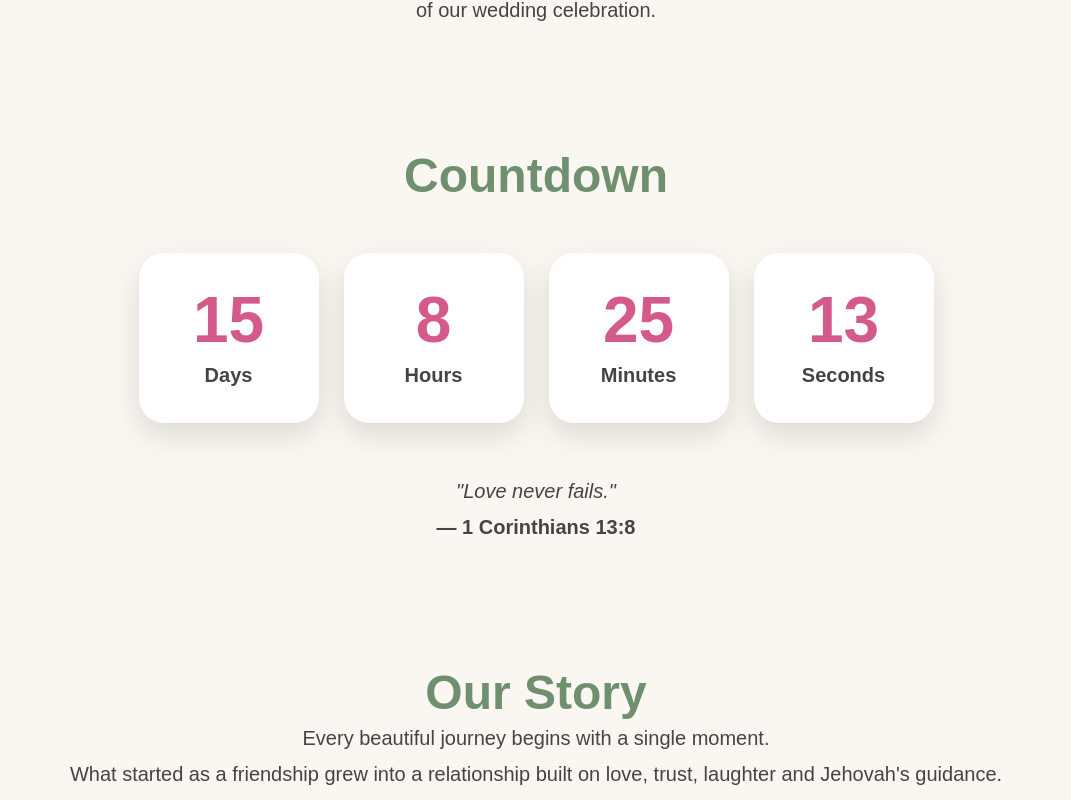
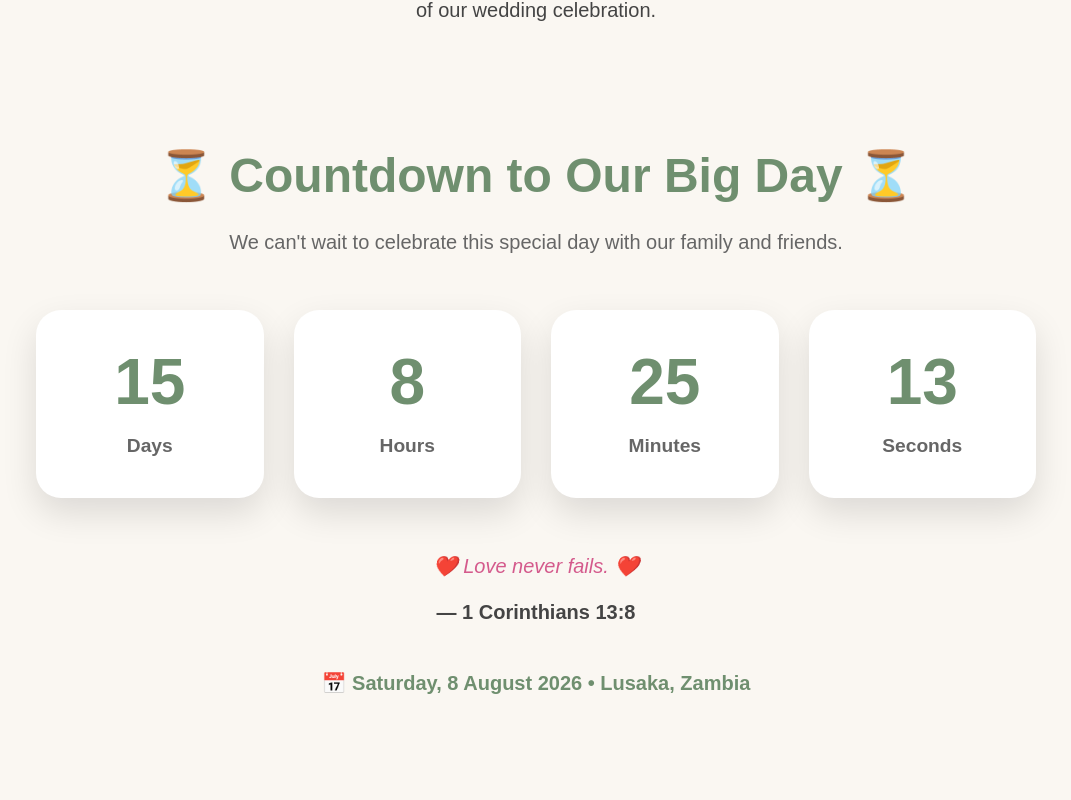
Before and after one commit to BKWedding/BK-Wedding-experience, a React (Vite) app: page / in a window 1280 px wide. Shown: the part 1930-2730 px from the top of the page, without its empty margins (104-1175 px from the left). Built offline with nearby package versions, Linux system fonts and the light colour scheme.

Commit message:
Improve countdown

```diff
--- a/src/App.css
+++ b/src/App.css
@@ -113,46 +113,67 @@ html {
   font-size: 1.25rem;
   line-height: 1.8;
 }
-
 /* ---------------- COUNTDOWN ---------------- */
 
-.countdown-grid {
-  display: flex;
-  justify-content: center;
-  gap: 25px;
-  flex-wrap: wrap;
-  margin: 50px 0;
+.countdown-subtitle{
+  max-width:700px;
+  margin:20px auto 45px;
+  color:#666;
+  font-size:1.2rem;
+  line-height:1.8;
 }
 
-.count-card {
-  background: white;
-  width: 180px;
-  padding: 30px;
-  border-radius: 25px;
-  box-shadow: 0 12px 30px rgba(0,0,0,.12);
-  transition: .3s;
+.countdown-grid{
+  display:grid;
+  grid-template-columns:repeat(4,1fr);
+  gap:30px;
+  margin:50px auto;
+  max-width:1000px;
 }
 
-.count-card:hover {
-  transform: translateY(-8px);
+.count-card{
+  background:white;
+  padding:35px 20px;
+  border-radius:25px;
+  box-shadow:0 15px 35px rgba(0,0,0,.12);
+  transition:.4s;
 }
 
-.count-card h1 {
-  font-size: 4rem;
-  color: #d45a8c;
+.count-card:hover{
+  transform:translateY(-10px);
+  box-shadow:0 20px 45px rgba(111,143,111,.25);
 }
 
-.count-card p {
-  font-weight: bold;
+.count-card h1{
+  font-size:4rem;
+  color:#6f8f6f;
+  margin-bottom:10px;
 }
 
-.quote {
-  font-size: 1.6rem;
-  font-style: italic;
+.count-card p{
+  font-size:1.2rem;
+  font-weight:bold;
+  color:#666;
 }
 
-.scripture {
-  font-weight: bold;
+.quote{
+  margin-top:40px;
+  font-size:1.5rem;
+  color:#d45a8c;
+  font-style:italic;
+}
+
+.scripture{
+  margin-top:10px;
+  font-size:1.2rem;
+  font-weight:bold;
+}
+
+.wedding-date{
+  margin-top:35px;
+  font-size:1.3rem;
+  color:#6f8f6f;
+  font-weight:bold;
 }
 
 /* ---------------- SCHEDULE ---------------- */
@@ -187,8 +208,8 @@ html {
 
 .gallery-grid img {
   width: 100%;
-  height: auto;
-  object-fit: contain;
+  height: 320px;
+  object-fit: cover;
   border-radius: 20px;
   box-shadow: 0 12px 25px rgba(0,0,0,.15);
   transition: .35s;
--- a/src/components/Countdown.jsx
+++ b/src/components/Countdown.jsx
@@ -20,10 +20,12 @@ function Countdown() {
     return {
       days: Math.floor(difference / (1000 * 60 * 60 * 24)),
       hours: Math.floor(
-        (difference % (1000 * 60 * 60 * 24)) / (1000 * 60 * 60)
+        (difference % (1000 * 60 * 60 * 24)) /
+          (1000 * 60 * 60)
       ),
       minutes: Math.floor(
-        (difference % (1000 * 60 * 60)) / (1000 * 60)
+        (difference % (1000 * 60 * 60)) /
+          (1000 * 60)
       ),
       seconds: Math.floor(
         (difference % (1000 * 60)) / 1000
@@ -61,7 +63,11 @@ function Countdown() {
       whileInView="visible"
       viewport={{ once: true }}
     >
-      <h2>Countdown</h2>
+      <h2>⏳ Countdown to Our Big Day ⏳</h2>
+
+      <p className="countdown-subtitle">
+        We can't wait to celebrate this special day with our family and friends.
+      </p>
 
       <div className="countdown-grid">
 
@@ -104,11 +110,15 @@ function Countdown() {
       </div>
 
       <p className="quote">
-        "Love never fails."
+        ❤️ Love never fails. ❤️
       </p>
 
       <p className="scripture">
         — 1 Corinthians 13:8
+      </p>
+
+      <p className="wedding-date">
+        📅 Saturday, 8 August 2026 • Lusaka, Zambia
       </p>
     </motion.section>
   );
```
